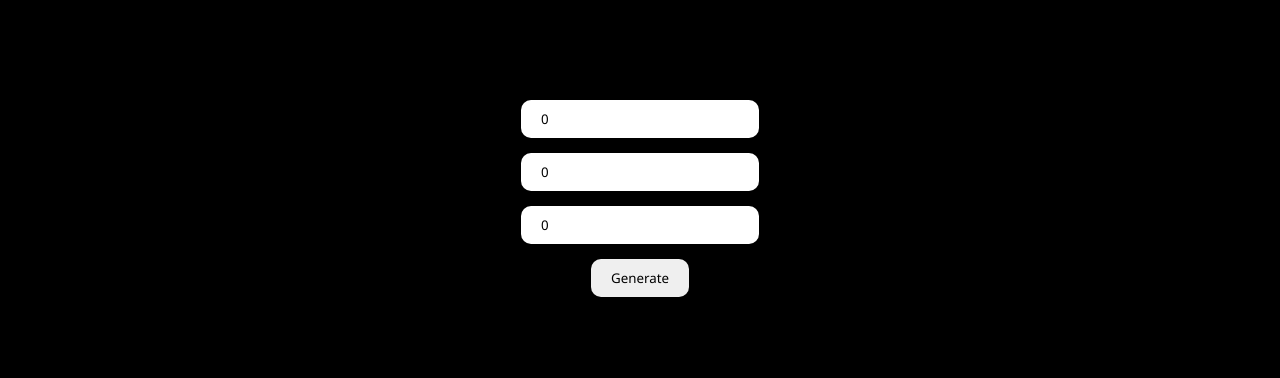
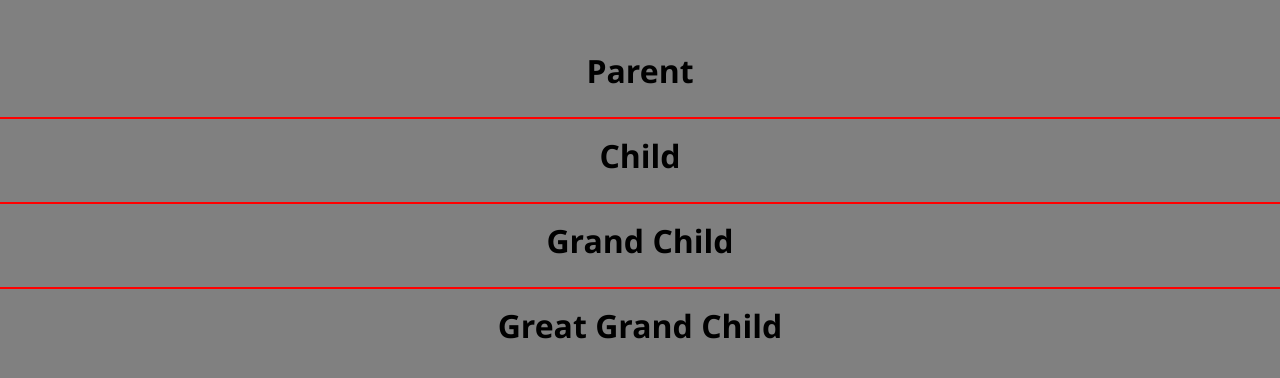
Before and after one commit to matiusrimbe-code/state-management-vue, a Vue app: page / in a window 1280 px wide. Shown: the part 202-580 px from the top of the page. Built offline with nearby package versions, Linux system fonts and the light colour scheme.

Commit message:
create scenario nested state

```diff
--- a/src/App.vue
+++ b/src/App.vue
@@ -1,61 +1,16 @@
 <script setup>
-import { reactive, ref } from 'vue'
-
-// const red = ref(0)
-// const green = ref(0)
-// const blue = ref(0)
-
-// const color = ref({
-//   red: 0,
-//   green: 0,
-//   blue: 0,
-// })
-
-const color = reactive({
-  red: 0,
-  green: 0,
-  blue: 0,
-})
-
-function generateColor() {
-  // red.value = Math.floor(Math.random() * 255)
-  // green.value = Math.floor(Math.random() * 255)
-  // blue.value = Math.floor(Math.random() * 255)
-  color.red = Math.floor(Math.random() * 255)
-  color.green = Math.floor(Math.random() * 255)
-  color.blue = Math.floor(Math.random() * 255)
-}
-
-const refValue = ref('Hello')
-const reactiveValue = reactive({
-  greeting: 'World',
-})
-
-refValue.value = true
-// reactiveValue = true
-reactiveValue.greeting = false
-
-console.log(refValue.value)
-console.log(reactiveValue)
+import Parent from './components/Parent.vue'
 </script>
 
 <template>
-  <main :style="{ backgroundColor: `rgb(${color.red},${color.green},${color.blue})` }">
-    <div class="container">
-      <input type="text" v-model="color.red" class="input-text" placeholder="Nilai Red" />
-      <input type="text" v-model="color.green" class="input-text" placeholder="Nilai Green" />
-      <input type="text" v-model="color.blue" class="input-text" placeholder="Nilai Blue" />
-      <button class="input-text" @click="generateColor">Generate</button>
-    </div>
+  <main>
+    <Parent />
   </main>
 </template>
 
 <style scoped>
 main {
   background-color: gray;
-}
-
-.container {
   display: flex;
   flex-direction: column;
   gap: 15px;
@@ -63,10 +18,4 @@
   justify-content: center;
   align-items: center;
 }
-
-.input-text {
-  padding: 10px 20px;
-  border-radius: 10px;
-  border: none;
-}
 </style>
--- a/src/assets/main.css
+++ b/src/assets/main.css
@@ -4,3 +4,10 @@
   padding: 0;
   font-family: 'Segoe UI', Tahoma, Geneva, Verdana, sans-serif;
 }
+
+.line {
+  height: 2px;
+  width: 100%;
+  background-color: red;
+  margin-top: 10px;
+}
--- /dev/null
+++ b/src/components/Child.vue
@@ -0,0 +1,10 @@
+<script setup>
+import GrandChild from './GrandChild.vue'
+</script>
+<template>
+  <div>
+    <h1>Child</h1>
+  </div>
+  <div class="line"></div>
+  <GrandChild />
+</template>
--- /dev/null
+++ b/src/components/GrandChild.vue
@@ -0,0 +1,10 @@
+<script setup>
+import GreatGrandChild from './GreatGrandChild.vue'
+</script>
+<template>
+  <div>
+    <h1>Grand Child</h1>
+  </div>
+  <div class="line"></div>
+  <GreatGrandChild />
+</template>
--- /dev/null
+++ b/src/components/GreatGrandChild.vue
@@ -0,0 +1,6 @@
+<script setup></script>
+<template>
+  <div>
+    <h1>Great Grand Child</h1>
+  </div>
+</template>
--- /dev/null
+++ b/src/components/Parent.vue
@@ -0,0 +1,10 @@
+<script setup>
+import Child from './Child.vue'
+</script>
+<template>
+  <div>
+    <h1>Parent</h1>
+  </div>
+  <div class="line"></div>
+  <Child />
+</template>
```
